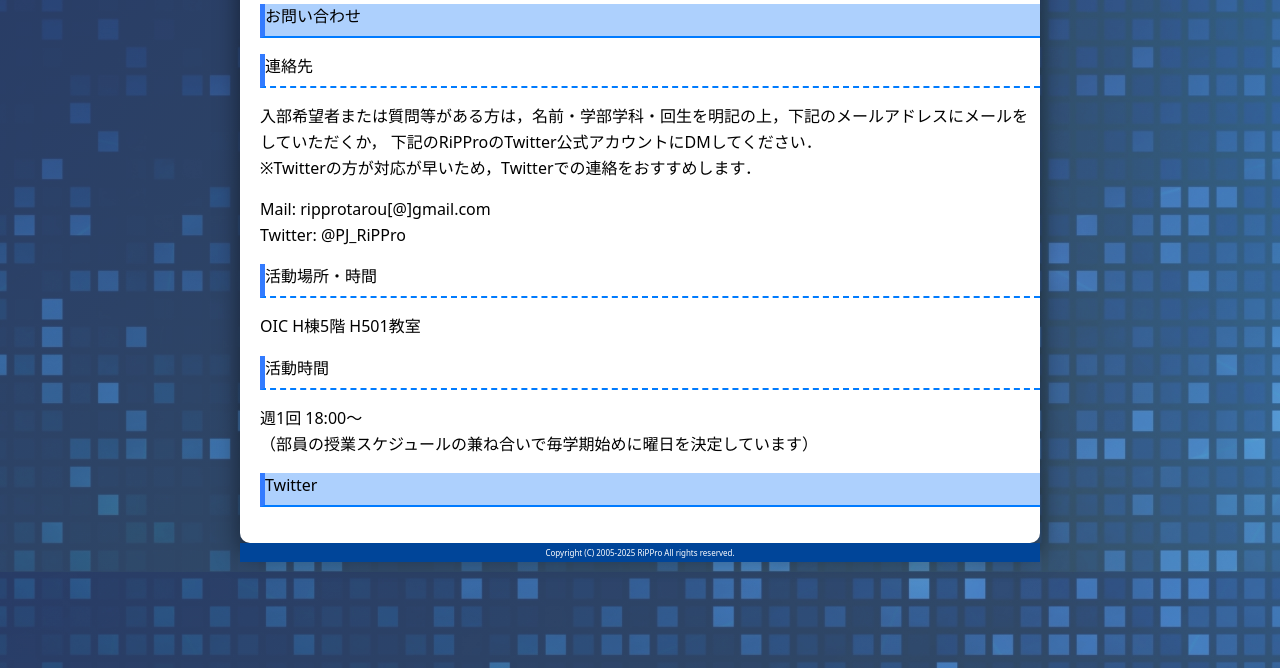
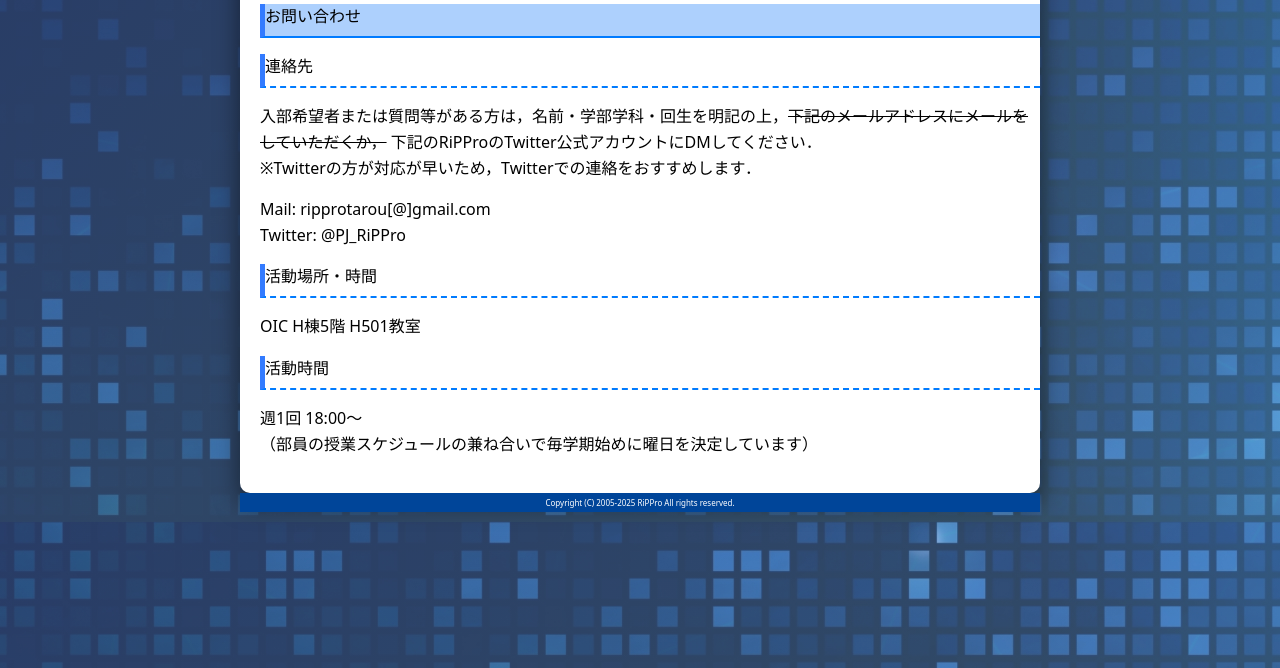
Before and after one commit to rippro/rippro.github.io, an Astro site: page /contact in a window 1280 px wide. Shown: the part 132-800 px from the top of the page. Built offline with nearby package versions, Linux system fonts and the light colour scheme; Astro itself is replaced by a stand-in of ours.

Commit message:
Update contact.astro

```diff
--- a/src/pages/contact.astro
+++ b/src/pages/contact.astro
@@ -11,7 +11,7 @@ import Timeline from '@components/twitter/Timeline.astro'
       <SectionTitle title="お問い合わせ" />
       <SectionTitle title="連絡先" level={2} />
       <Paragraph>
-        入部希望者または質問等がある方は，名前・学部学科・回生を明記の上，下記のメールアドレスにメールをしていただくか，
+        入部希望者または質問等がある方は，名前・学部学科・回生を明記の上，<del>下記のメールアドレスにメールをしていただくか，</del>
         下記のRiPProのTwitter公式アカウントにDMしてください．<br />
         ※Twitterの方が対応が早いため，Twitterでの連絡をおすすめします．
       </Paragraph>
@@ -26,8 +26,10 @@ import Timeline from '@components/twitter/Timeline.astro'
         週1回 18:00〜 <br />
         （部員の授業スケジュールの兼ね合いで毎学期始めに曜日を決定しています）
       </Paragraph>
+      <!--
       <SectionTitle title="Twitter" />
       <Timeline id="PJ_RiPPro" />
+      -->
     </article>
   </div>
 </Layout>
```
